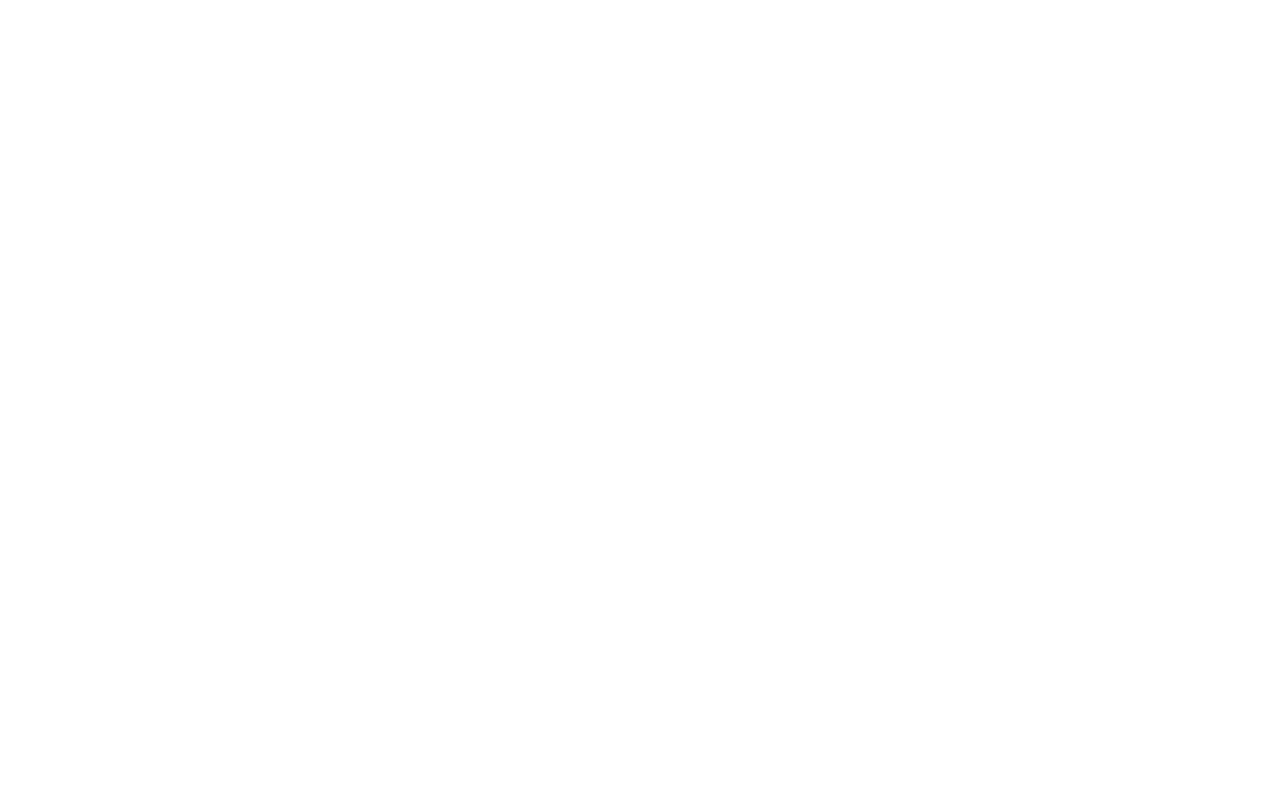
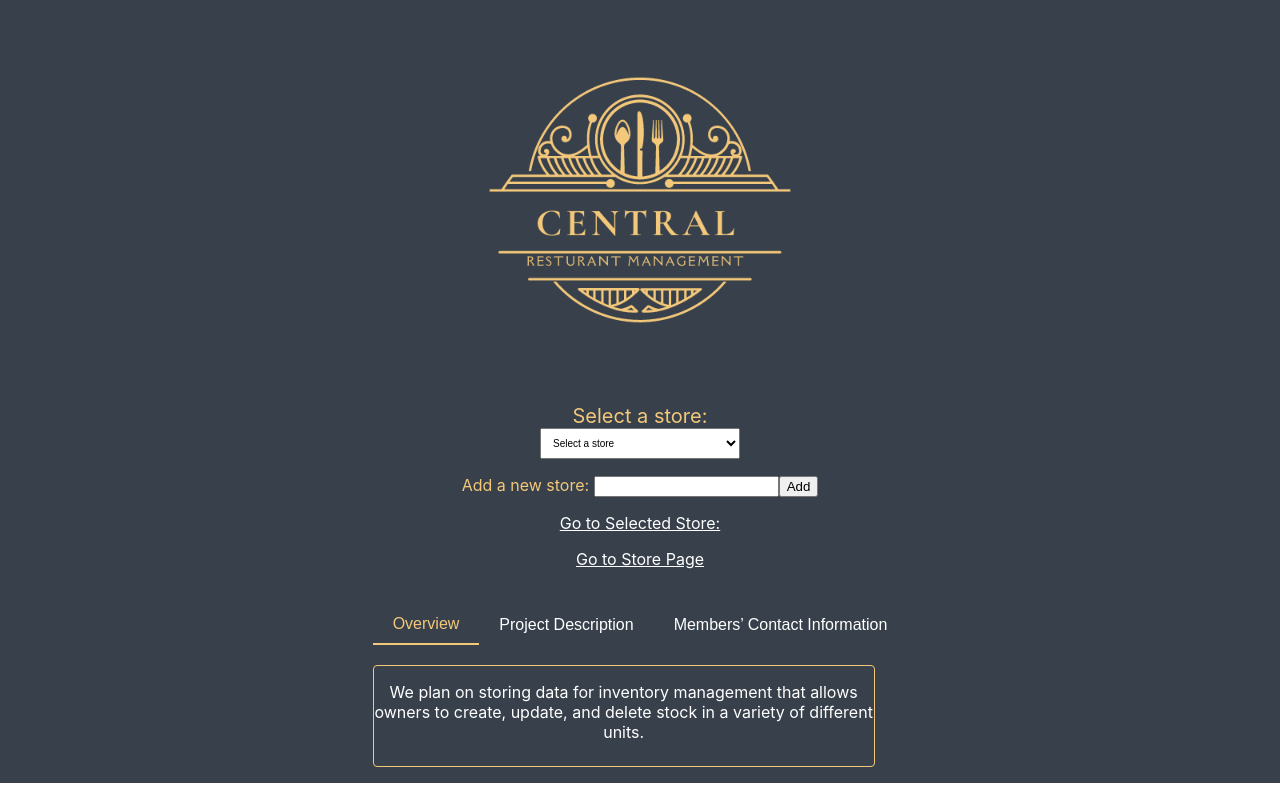
Before and after one commit to IAmMeers/Central-Client, a React (Create React App) app: page / in a window 1280 px wide. Before the commit this address had no page. Built offline with nearby package versions, Linux system fonts and the light colour scheme.

Commit message:
Changed TestPage to Home

```diff
--- a/src/App.js
+++ b/src/App.js
@@ -5,7 +5,7 @@
   BrowserRouter,
   Routes,
 } from "react-router-dom";
-import TestPage from './pages/TestPage';
+import Home from './pages/Home';
 import Store from './pages/Store.jsx';
 import Menu from './pages/Menu.jsx';
 import Inventory from './pages/Inventory.jsx';
@@ -18,7 +18,7 @@
       {}
       <BrowserRouter>
         <Routes>
-          <Route path="/TestPage" element={<TestPage/>}/>
+          <Route path="/" element={<Home/>}/>
           <Route path="/Store" element={<Store/>}/>
           <Route path="/Menu" element={<Menu/>}/>
           <Route path="/Inventory" element={<Inventory/>}/>
--- a/src/pages/TestPage.jsx
+++ b/src/pages/Home.jsx
@@ -2,7 +2,7 @@
 import logoImage from '../assets/CentralRestLogo.png';
 import { Link } from 'react-router-dom';
 
-const TestPage = () => {
+const Home = () => {
   const [selectedStore, setSelectedStore] = useState('');
   const [stores, setStores] = useState([
     { id: 'store1', name: 'Store 1' },
@@ -137,4 +137,4 @@
   );
 };
 
-export default TestPage;
+export default Home;
```
